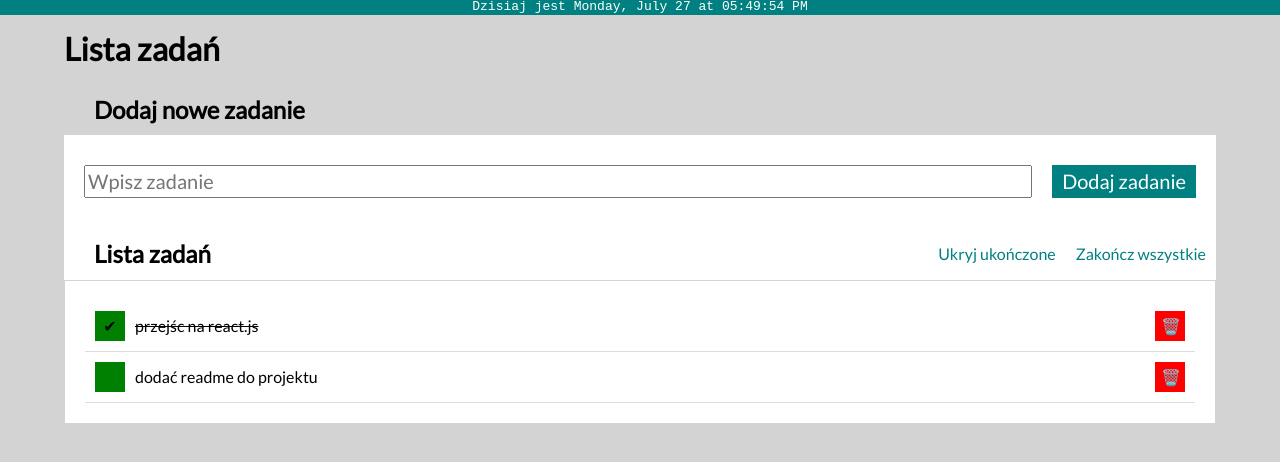
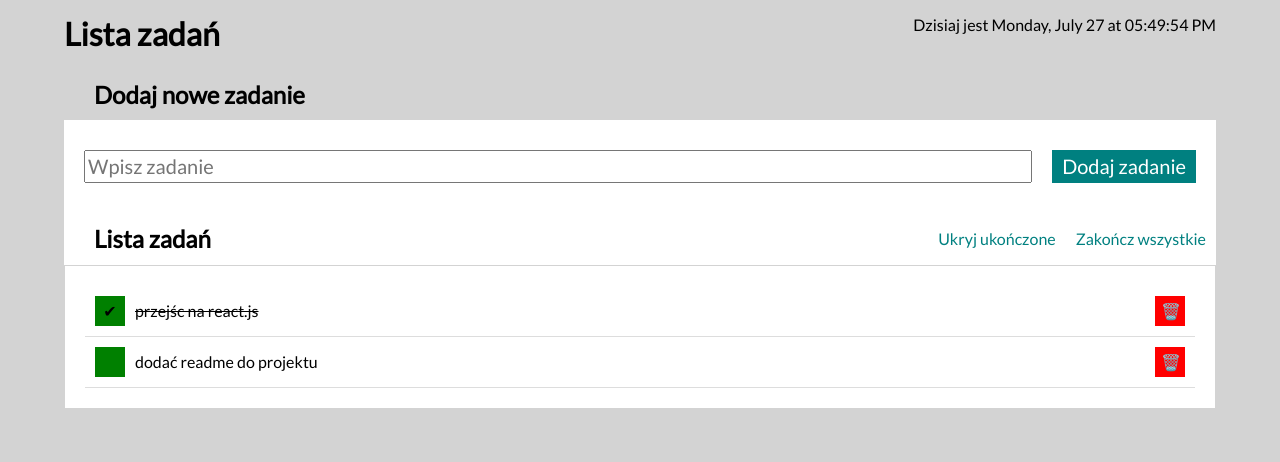
Before and after one commit to Konrad-Konrad/todo-list-react, a React (Create React App) app: page / in a window 1280 px wide. Shown: the top 462 px of the page. Built offline with nearby package versions, Linux system fonts and the light colour scheme.

Commit message:
clock moved to main section

```diff
--- a/src/App.js
+++ b/src/App.js
@@ -4,7 +4,6 @@ import Tasks from "./Tasks";
 import Buttons from "./Buttons";
 import Main from "./Main";
 import Container from "./Container";
-import { Clock } from "./Clock";
 
 
 
@@ -64,7 +63,6 @@ function App() {
 
   return (
     <Container>
-      <Clock />
       <Main
         headerH1="Lista zadań"
         buttonsHeaderH2="Dodaj nowe zadanie"
--- a/src/Clock/style.css
+++ b/src/Clock/style.css
@@ -1,6 +1,4 @@
 .clock {
-    text-align: center;
-    font-family: monospace;
-    color:white;
-    background-color: teal;
+    text-align: right;
+
 }
--- a/src/Main/index.js
+++ b/src/Main/index.js
@@ -1,12 +1,18 @@
 import React from "react";
 import "./style.css";
+import { Clock } from "../Clock";
 
-const Main = ({headerH1, headerForm, buttonsHeaderH2, listHeaderH2, paragraphButtons, paragraphList}) => (
+const Main = ({ headerH1, headerForm, buttonsHeaderH2, listHeaderH2, paragraphButtons, paragraphList }) => (
 
   <div className="main">
-    <h1 className="main__headerH1">{headerH1}</h1>
+    <div className="main__header">
+
+      <h1 className="main__headerH1">{headerH1}</h1>
+      <p><Clock /></p>
+    </div>
     <h2 className="main__headerH2">{buttonsHeaderH2}</h2>
     {headerForm}
+
     <div className="main__paragraph">
       <h2 className="main__headerH2">{listHeaderH2}</h2>
       {paragraphButtons}
--- a/src/Main/style.css
+++ b/src/Main/style.css
@@ -6,7 +6,10 @@
     align-items: space-around;
     justify-content: space-around;
 }
-
+.main__header {
+    display: grid;
+    grid-template-columns: 1fr 1fr;
+}
 .main__headerH1 {
     margin: 16px 0px;
     font-weight: 700;
```
